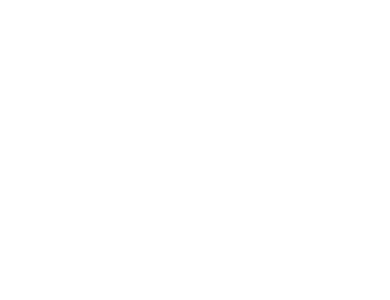
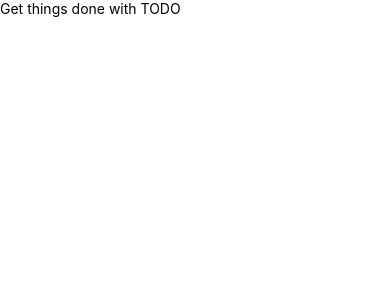
Before and after one commit to PinnacleICT-LTD/todo, a React Native app: screen / in a window 390 px wide. Shown: the top 300 px of the page. Built offline with nearby package versions, Linux system fonts and the light colour scheme.

Commit message:
Added a text property

```diff
--- a/App.js
+++ b/App.js
@@ -1,23 +1,13 @@
-import { StatusBar } from 'expo-status-bar';
 import React from 'react';
-import { StyleSheet, Image, View } from 'react-native';
+import {Text, Image, View } from 'react-native';
 
 export default function App() {
   return (
-    <View style={styles.container}>
+    <View>
       <Image
-        source={"../assets/mobile.svg"}
+        source={require('./assets/mobile.svg')}
       />
-      <StatusBar style="auto" />
+      <Text>Get things done with TODO</Text>
     </View>
   );
 }
-
-const styles = StyleSheet.create({
-  container: {
-    flex: 1,
-    backgroundColor: '#fff',
-    alignItems: 'center',
-    justifyContent: 'center',
-  },
-});
--- a/package.json
+++ b/package.json
@@ -10,9 +10,11 @@
   "dependencies": {
     "expo": "~41.0.1",
     "expo-status-bar": "~1.0.4",
+    "native-base": "^2.15.2",
     "react": "16.13.1",
     "react-dom": "16.13.1",
     "react-native": "https://github.com/expo/react-native/archive/sdk-41.0.0.tar.gz",
+    "react-native-paper": "^4.8.1",
     "react-native-web": "~0.13.12"
   },
   "devDependencies": {
```
Also changed, not shown: 1 other file (tests, documents, lock files or other folders).
